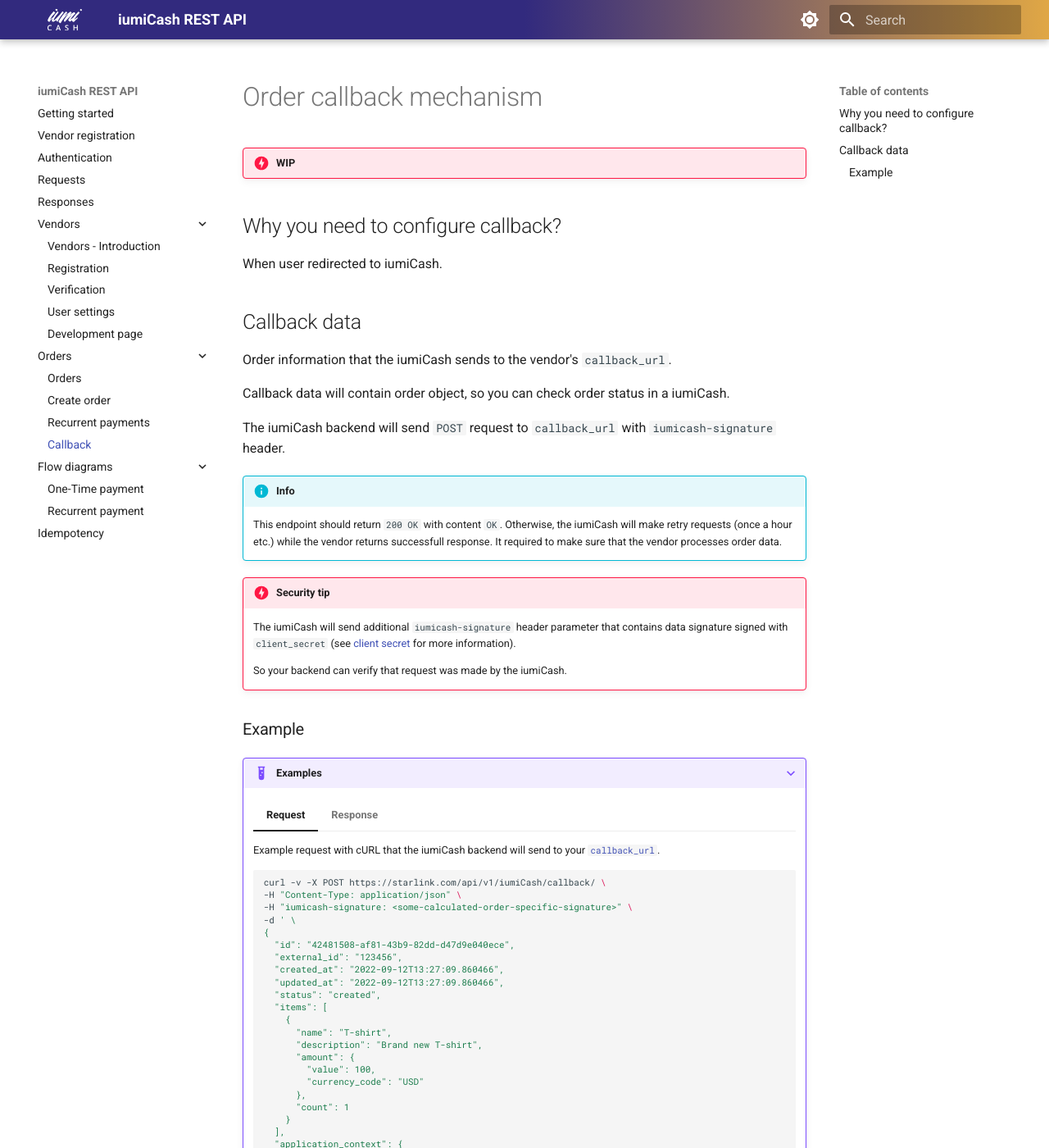
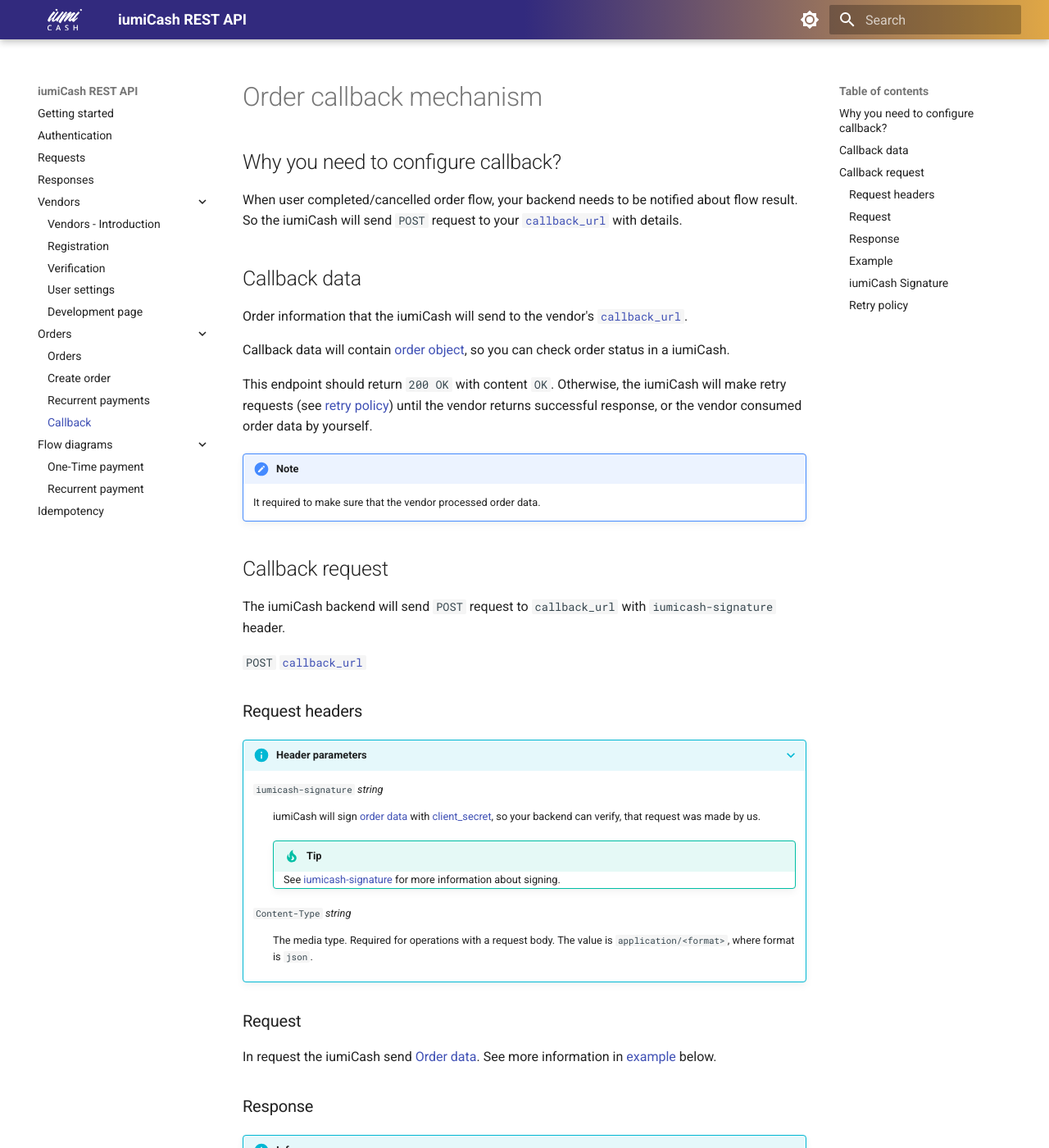
Before and after one commit to iumiCash/iumiCash.github.io, an MkDocs documentation site: the page built from docs/orders/callback.md, in a window 1280 px wide and 1400 px high. Shown: the whole window at 82% size. Built offline with MkDocs 1.6.1 and Material for MkDocs 9.7.7, drawn with Linux system fonts in a browser that asks for light colours; some of the changed text lies outside the part shown.

Commit message:
callbac documentation, vendors

````diff
--- a/docs/orders/callback.md
+++ b/docs/orders/callback.md
@@ -1,31 +1,56 @@
 # Order callback mechanism
-
-!!! danger "WIP"
 
 ## Why you need to configure callback?
 
-When user redirected to iumiCash.
+When user completed/cancelled order flow, your backend needs to be notified about flow result.
+So the iumiCash will send `POST` request to your [`callback_url`][callback url] with details.
+
 
 ## Callback data
 
-Order information that the iumiCash sends to the vendor's `callback_url`.
+Order information that the iumiCash will send to the vendor's [`callback_url`][callback url].
 
-Callback data will contain order object, so you can check order status in a iumiCash.
+Callback data will contain [order object][order], so you can check order status in a iumiCash.
+
+This endpoint should return `200 OK` with content `OK`. Otherwise, the iumiCash will make retry
+requests (see [retry policy]) until the vendor returns successful response,
+or the vendor consumed order data by yourself.
+
+!!! note
+    It required to make sure that the vendor processed order data.
+
+
+## Callback request
 
 The iumiCash backend will send `POST` request to `callback_url` with `iumicash-signature` header.
+
+`POST` [`callback_url`][callback url]
+
+### Request headers
+
+???+ info "Header parameters"
+
+    `iumicash-signature` *string*
+    :   iumiCash will sign [order data][order] with [client_secret][client secret],
+        so your backend can verify, that request was made by us.
+    :   !!! tip
+            See [iumicash-signature][iumicash signature] for more information about signing.
+
+    `Content-Type` *string*
+    :   The media type. Required for operations with a request body. The value is `application/<format>`, where format is `json`.
+
+### Request
+
+In request the iumiCash send [Order data][order]. See more information in [example](#example) below.
+
+### Response
 
 !!! Info
 
     This endpoint should return `200 OK` with content `OK`. Otherwise, the iumiCash will make retry
-    requests (once a hour etc.) while the vendor returns successfull response.
-    It required to make sure that the vendor processes order data.
+    requests (see [retry policy]) while the vendor returns successfull response.
 
-!!! danger "Security tip"
-
-    The iumiCash will send additional `iumicash-signature` header parameter that contains data signature
-    signed with `client_secret` (see [client secret] for more information).
-
-    So your backend can verify that request was made by the iumiCash.
+    It is required to make sure that the vendor processes order data.
 
 
 ### Example
@@ -103,6 +128,31 @@
             return Response(data="OK", status_code=status.HTTP_200_OK)
         ```
 
+### iumiCash Signature
+
+iumiCash will sign [order data][order] with [client_secret][client secret].
+In callback endpoint you can sign received order data with your `client_secret` and verify
+that this request was made by original iumiCash.
+
+To verify request, simply compare the next values:
+
+* `iumicash-signature` from request headers.
+* your result after signing [order data][order] with [client_secret][client secret]
+
+!!! warning "Security note"
+    If they equals, then request was made by original iumiCash.
+
+    If not, request was compromised by others, and you should reject this request.
+
+### Retry policy
+
+Retry requests will send by exponential way or somehow else and maybe changed in the future.
+For example, after 1 minute, 2 min, 4 min etc.
+
 
 [idempotency]: ../idempotency.md
-[client secret]: ../authentication/vendor_registration.md
+[client secret]: ../vendors/vendor_registration.md
+[callback url]: ../orders/create_order.md#application_context
+[order]: ../orders/create_order.md#response
+[iumicash signature]: #iumicash-signature
+[retry policy]: #retry-policy
--- a/mkdocs.yml
+++ b/mkdocs.yml
@@ -45,6 +45,7 @@
   - pymdownx.keys
   - pymdownx.mark
   - pymdownx.tilde
+  - pymdownx.magiclink
   - toc:
       permalink: true
   - pymdownx.superfences:
@@ -67,7 +68,6 @@
 
 nav:
   - Getting started: index.md
-  - Vendor registration: authentication/vendor_registration.md
   - Authentication: authentication/index.md
   - Requests: requests.md
   - Responses: responses.md
````
Also changed, not shown: docs/authentication/index.md (+3 -0 lines), docs/authentication/vendor_registration.md (deleted, +0 -11 lines), docs/notes.txt (added, +33 -0 lines), docs/orders/create_order.md (+10 -7 lines), docs/responses.md (+4 -0 lines), docs/vendors/index.md (+19 -1 lines), docs/vendors/settings.md (+7 -2 lines), 1 other file.
